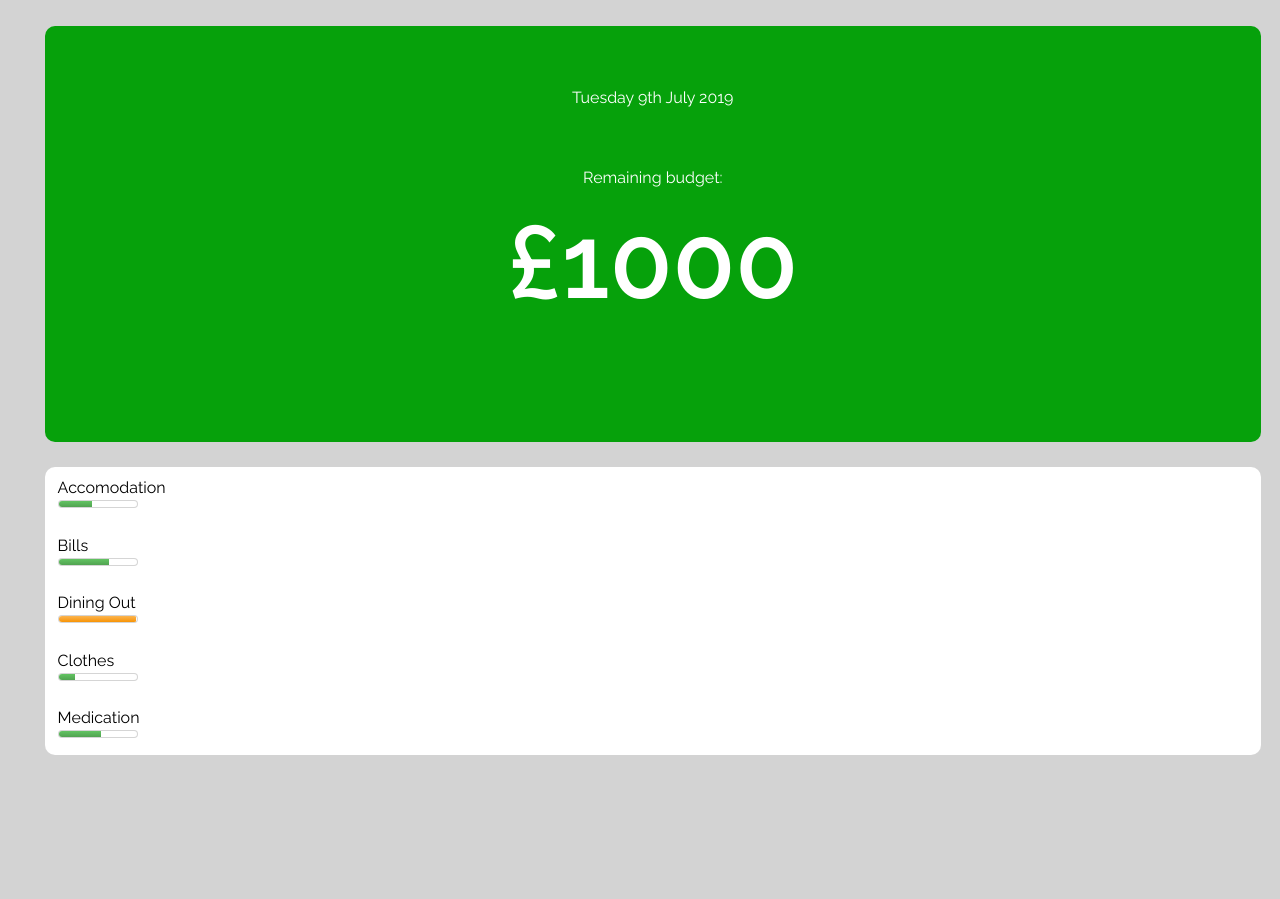
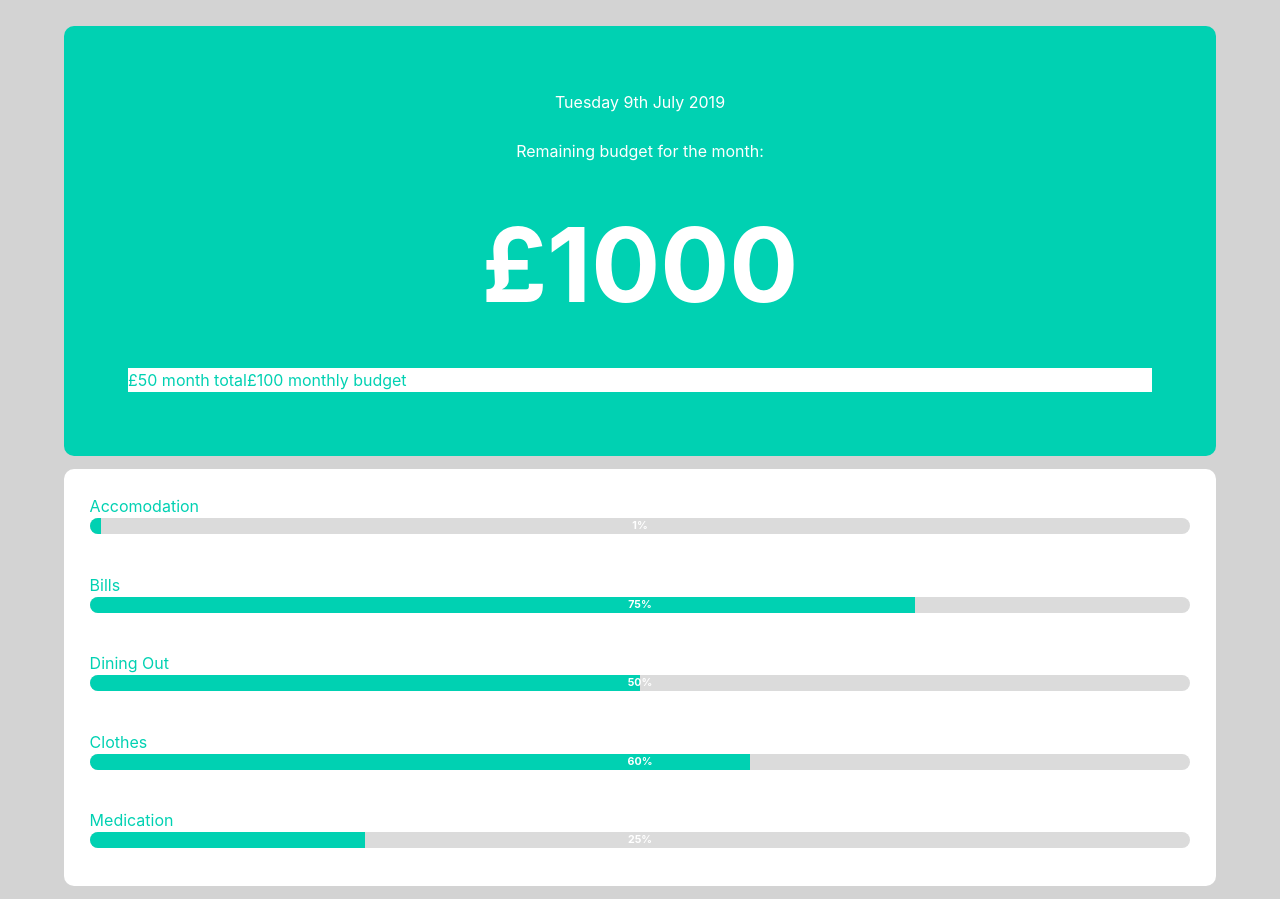
Before and after one commit to marktothcode/budget-app, a website: page index.html in a window 1280 px wide. Before the commit the page ends 800 px from the top, so only its background shows below. Drawn offline with nearby package versions, Linux system fonts and the light colour scheme.

Commit message:
styling added

```diff
--- a/index.html
+++ b/index.html
@@ -7,6 +7,7 @@
     <meta http-equiv="X-UA-Compatible" content="ie=edge">
     <link rel="stylesheet" type="text/css" href="reset.css">
     <link href="https://fonts.googleapis.com/css?family=Raleway:400,600&display=swap" rel="stylesheet">
+    <link rel="stylesheet" type="text/css" href="/node_modules/bulma/css/bulma.css">
     <link rel="stylesheet" type="text/css" href="style.css">
 
     <title>Budget app</title>
@@ -15,54 +16,65 @@
 
 <body>
     <div class="container">
+
         <div class='remaining-budget-container'>
             <div id="current-date"></div>
-            <h1 id='remaining-budget'>Remaining budget:
+            <h1 id='remaining-budget'>Remaining budget for the month:
                 <br />
                 <span id='figure'>£1000</span>
             </h1>
+            <div class='remaining-budget-breakdown'>
+                <div class="remaining-budget-breakdown-left">
+                    <p>£50 month total</p>
+                </div>
+                <div class="remaining-budget-breakdown-right">
+                    <p>£100 monthly budget</p>
+                </div>
+            </div>
         </div>
 
         <div class="categories-container">
-
             <div class='category-card'>
                 <label for="accomodation">Accomodation</label>
-                <meter id="accomodation" name="accomodation" min="0" max="700" low="100" high="700" optimum="550"
-                    value="300">300
-                </meter>
+                <div class="progress-wrapper">
+                    <progress class="progress is-primary" value="1" max="100"></progress>
+                    <p class="progress-value has-text-white">1%</p>
+                </div>
             </div>
 
             <div class='category-card'>
                 <label for="bills">Bills</label>
-                <meter id="bills" name="bills" min="0" max="700" low="100" high="700" optimum="550" value="450">
-                </meter>
+                <div class="progress-wrapper">
+                    <progress class="progress is-primary" value="75" max="100"></progress>
+                    <p class="progress-value has-text-white">75%</p>
+                </div>
             </div>
 
             <div class='category-card'>
                 <label for="dining-out">Dining Out</label>
-                <meter id="dining-out" name="dining-out" min="0" max="700" low="100" high="600" optimum="550"
-                    value="699">
-                </meter>
+                <div class="progress-wrapper">
+                    <progress class="progress is-primary" value="50" max="100"></progress>
+                    <p class="progress-value has-text-white">50%</p>
+                </div>
             </div>
 
             <div class='category-card'>
                 <label for="clothes">Clothes</label>
-                <meter id="clothes" name="clothes" min="0" max="700" low="100" high="700" optimum="550" value="150">
-                </meter>
+                <div class="progress-wrapper">
+                    <progress class="progress is-primary" value="60" max="100"></progress>
+                    <p class="progress-value has-text-white">60%</p>
+                </div>
             </div>
             <div class='category-card'>
                 <label for="clothes">Medication</label>
-                <meter id="clothes" name="clothes" min="0" max="700" low="100" high="700" optimum="550" value="377">
-                </meter>
+                <div class="progress-wrapper">
+                    <progress class="progress is-primary" value="25" max="100"></progress>
+                    <p class="progress-value has-text-white">25%</p>
+                </div>
             </div>
-
         </div>
 
-    </div>
-
-
-
-    <script src='app.js'></script>
+        <script src='app.js'></script>
 </body>
 
 </html>
--- a/style.css
+++ b/style.css
@@ -1,34 +1,34 @@
 
 
-body * {
+body {
     box-sizing: border-box;
-    font-family: 'Raleway', sans-serif;
+
 }
 
-body {
+html {
     background: lightgrey;
+    font-family: 'Raleway', sans-serif;
 }
 
 .container {
     width: 95%;
     margin: 0 auto;
     margin-top: 2vw;
+    color: #fff;
 }
 
 
 .remaining-budget-container {
     text-align: center;
-    color: white;
     width: 100%;
-    background-color: #06a10b;
+    background-color: #00d1b2;
     padding: 5vw;
     border-radius: 10px;
-    margin: 1vw 1vw 2vw 1vw;
 }
 
 #remaining-budget {
     display: block;
-    margin: 5vw;
+    margin: 2vw;
 }
 
 span#figure {
@@ -45,21 +45,50 @@ span#figure {
 }
 
 .categories-container {
+    color: #00d1b2;
     background: white;
     border-radius: 10px;
-    margin: 1vw;
+    margin: 1vw auto;
+    padding: 1vw;
     width: 100%;
 }
 
-meter::-webkit-meter-bar {
-    background: #FFF;
-}
-meter::-webkit-meter-optimum-value {
-    background: linear-gradient(to bottom, #62c462, #51a351);
-}
-meter::-webkit-meter-suboptimum-value {
-    background: linear-gradient(to bottom, #fbb450, #f89406);
-}
-meter::-webkit-meter-even-less-good-value {
-    background: linear-gradient(to bottom, #ee5f5b, #bd362f);
-}
+.progress-wrapper {
+    position: relative;
+  }
+
+  .progress-value {
+    position: absolute;
+    top: 0;
+    left: 50%;
+    transform: translateX(-50%);
+    font-size: calc(1rem / 1.5);
+    line-height: 1rem;
+    font-weight: bold;
+  }
+
+  .progress.is-small+.progress-value {
+    font-size: calc(0.75rem / 1.5);
+    line-height: 0.75rem;
+  }
+
+  .progress.is-medium+.progress-value {
+    font-size: calc(1.25rem / 1.5);
+    line-height: 1.25rem;
+  }
+
+  .progress.is-large+.progress-value {
+    font-size: calc(1.5rem / 1.5);
+    line-height: 1.5rem;
+  }
+
+  .progress:not(:last-child) {
+      margin-bottom: 1vw;
+  }
+
+  .remaining-budget-breakdown {
+      display: flex;
+      width: 100%;
+      background: #fff;
+      color: #00d1b2;
+  }
```
